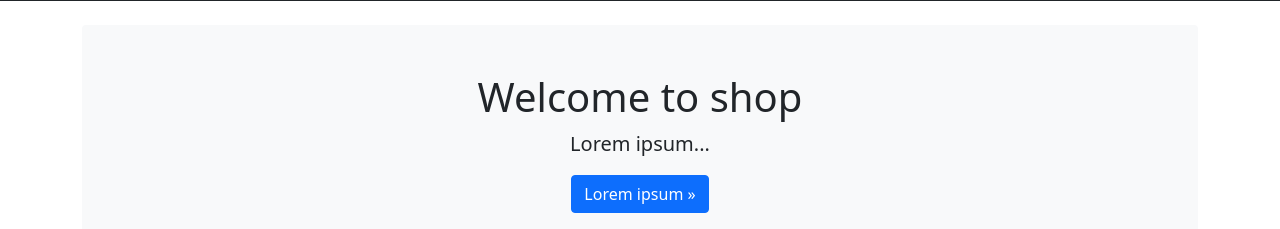
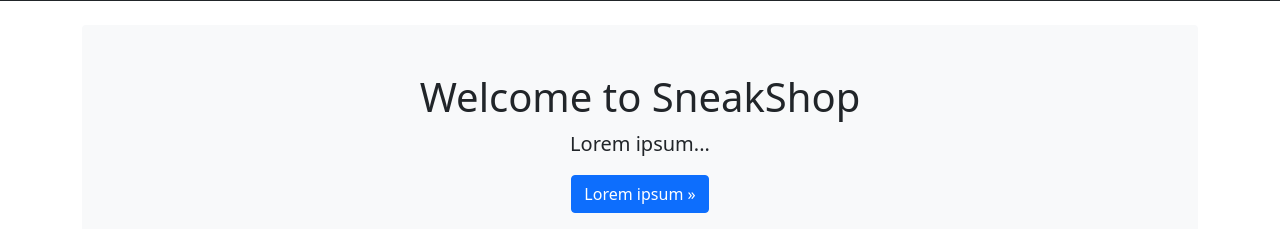
Before and after one commit to merwane-zioui/projet-test-web, a PHP site: page / in a window 1280 px wide. Shown: the part 57-286 px from the top of the page. Run offline with PHP 8.4, Linux system fonts and the light colour scheme.

Commit message:
Petits correctifs d'affichage

```diff
--- a/index.php
+++ b/index.php
@@ -16,7 +16,7 @@
             detail();
         }
         else {
-            echo 'Erreur : aucun identifiant de billet envoyé';
+            echo 'Erreur : aucun identifiant de produit envoyé';
         }
 	}
 	else {
--- a/view/indexView.php
+++ b/view/indexView.php
@@ -1,11 +1,11 @@
 <?php ob_start(); ?>
 
 <div class="bg-light p-5 rounded text-center">
-	<h1>Welcome to shop</h1>
+	<h1>Welcome to SneakShop</h1>
 	<p class="lead">Lorem ipsum...</p>
 	<a class="btn btn-primary" href="" role="button">Lorem ipsum »</a><br>
-	<img src="" class="img-fluid m-3" alt="CTAstro" width="300">
-	<img src="" class="img-fluid m-3" alt="Observatory Logo" width="300">
+	<img src="" class="img-fluid m-3" alt="SneakShop Logo" width="300">
+	<img src="" class="img-fluid m-3" alt="Trusted Shop Logo" width="300">
 </div>
 
 <?php $content = ob_get_clean(); ?>
--- a/view/profileView.php
+++ b/view/profileView.php
@@ -1,6 +1,6 @@
 <?php ob_start(); ?>
 
-Page profile
+<h2 class="pb-2 border-bottom">Your account</h2>
 
 <?php $content = ob_get_clean(); ?>
 
--- a/view/template.php
+++ b/view/template.php
@@ -19,7 +19,7 @@
 			<nav class="navbar navbar-expand-md navbar-dark bg-dark mb-4" id="header">
 				<div class="container">
 					<a class="navbar-brand ms-3" href="">
-						<img src="" alt="CTAstro" height="40">
+						<img src="" alt="SneakShop" height="40">
 					</a>
 					<button class="navbar-toggler" type="button" data-bs-toggle="collapse" data-bs-target="#barre" aria-controls="barre" aria-expanded="false" aria-label="Toggle navigation">
 						<span class="navbar-toggler-icon"></span>
```
